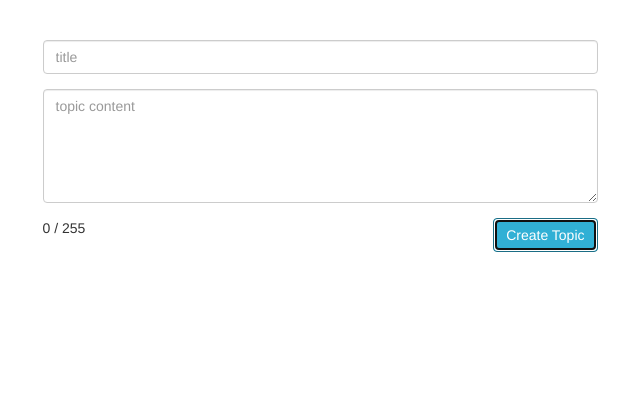
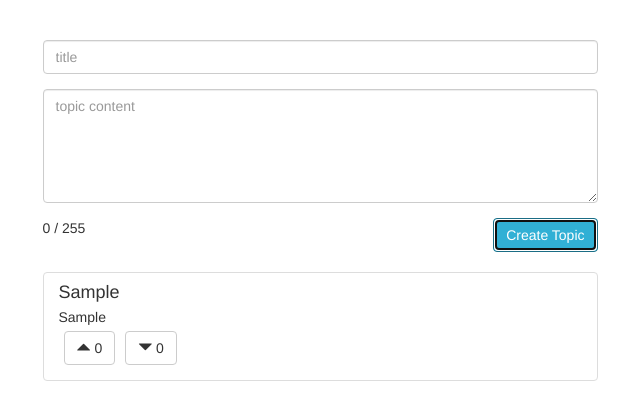
Before and after one commit to mdheller/digg-reddit-clone, a Vue app: page / in a window 1280 px wide. Both pictures are taken after typing "Sample", "Sample" into the empty fields and a click on the button "Create Topic". Shown: the top 420 px of the page, without its empty margins (320-960 px from the left). Built offline with nearby package versions, Linux system fonts and the light colour scheme.

Commit message:
listing the topic

```diff
--- a/src/components/RedditView.vue
+++ b/src/components/RedditView.vue
@@ -12,6 +12,18 @@
                         </div>
                         <span>{{topic.content.length}} / 255</span>
                         <button class="btn btn-info pull-right" @click="submitTopic">Create Topic</button>
+                    </div>
+                </div>
+                <div class="row" style="margin-top: 20px">
+                    <div class="col-sm-12">
+                        <div class="list-group">
+                            <div class="list-group-item" v-for="(item, i) in topics" :key="i">
+                                <h4 class="list-group-item-heading">{{item.title}}</h4>
+                                <p class="list-group-item-text">{{item.content}}</p>
+                                <button style="margin: 5px" class="btn btn-default" type="submit" @click="item.upvote++"><i class="glyphicon glyphicon-triangle-top"></i> {{item.upvote}}</button>
+                                <button style="margin: 5px" class="btn btn-default" type="submit" @click="item.downvote++"><i class="glyphicon glyphicon-triangle-bottom"></i> {{item.downvote}}</button>
+                            </div>
+                        </div>
                     </div>
                 </div>
             </div>
```
